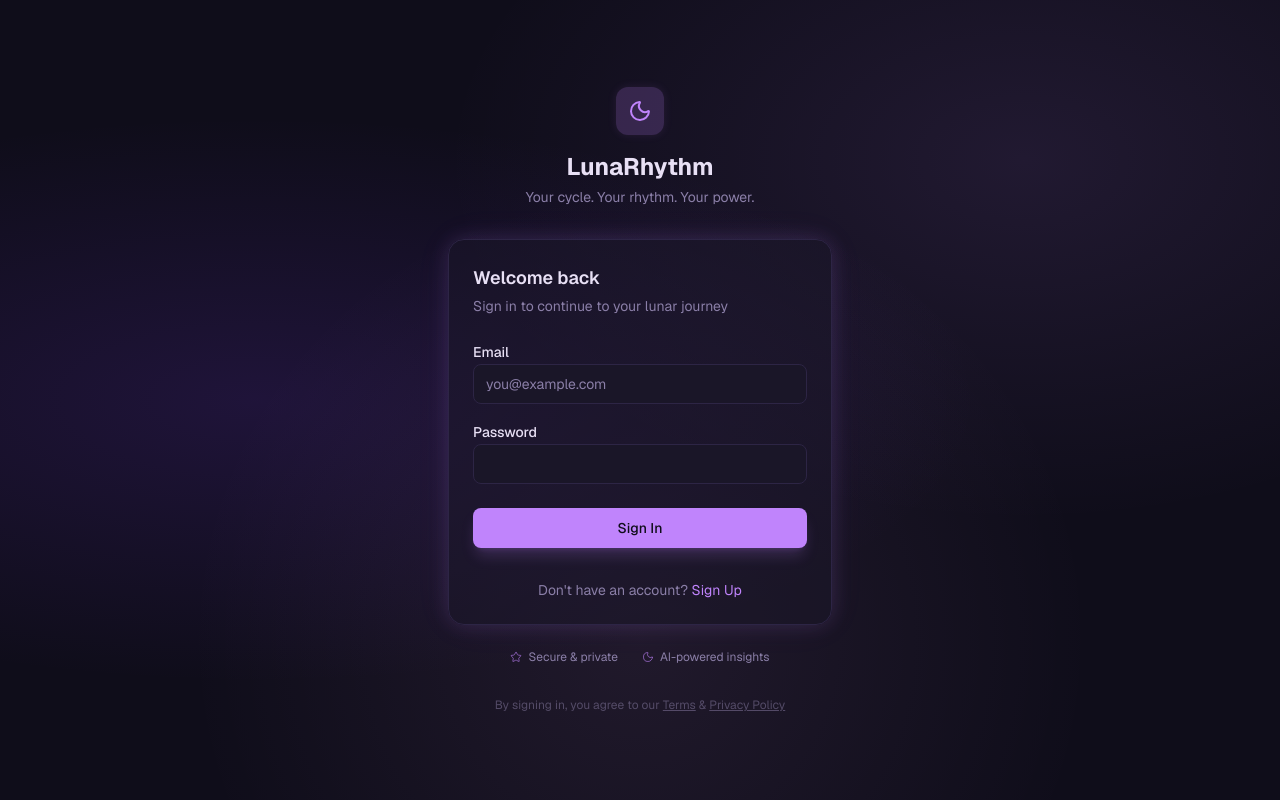
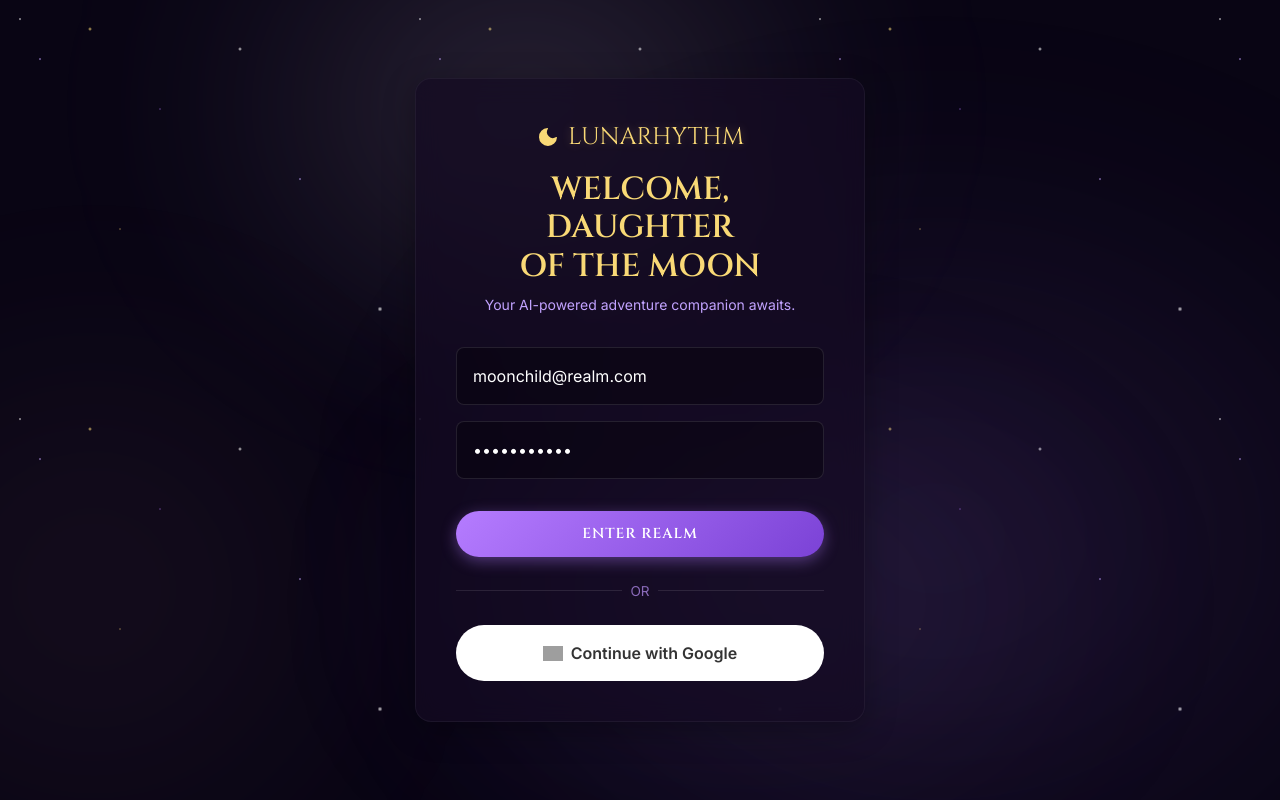
Before and after one commit to mjsreenidhi-netizen/lunaaipa, a Next.js app: page /login in a window 1280 px wide. Built offline with nearby package versions, Linux system fonts and the light colour scheme; grey boxes are pictures that could not be loaded.

Commit message:
style: exactly match login page UI to localhost vanilla js design

```diff
--- /dev/null
+++ b/src/app/login/login.css
@@ -0,0 +1,259 @@
+@import url('https://fonts.googleapis.com/css2?family=Cinzel:wght@400;600;700&family=Inter:wght@300;400;500;600&display=swap');
+
+.login-root {
+  --bg-dark: #090514;
+  --bg-panel: rgba(20, 10, 35, 0.7);
+  --bg-panel-hover: rgba(35, 18, 60, 0.8);
+  --text-primary: #f4ecff;
+  --text-secondary: #c2a3ff;
+  --text-muted: #8b6bba;
+  --accent-gold: #f9d976;
+  --accent-gold-glow: rgba(249, 217, 118, 0.3);
+  --accent-magic: #b57cff;
+  --accent-magic-glow: rgba(181, 124, 255, 0.4);
+  --border-radius: 16px;
+  --border-radius-sm: 8px;
+  --border-radius-pill: 50px;
+  --font-heading: 'Cinzel', serif;
+  --font-body: 'Inter', sans-serif;
+
+  background-color: var(--bg-dark);
+  color: var(--text-primary);
+  font-family: var(--font-body);
+  min-height: 100vh;
+  position: relative;
+  overflow-x: hidden;
+}
+
+.stars-bg {
+  position: fixed;
+  top: 0;
+  left: 0;
+  width: 100%;
+  height: 100%;
+  background-image:
+      radial-gradient(1.5px 1.5px at 20px 30px, #ffffff, rgba(0, 0, 0, 0)),
+      radial-gradient(1.5px 1.5px at 40px 70px, #c2a3ff, rgba(0, 0, 0, 0)),
+      radial-gradient(2px 2px at 90px 40px, #f9d976, rgba(0, 0, 0, 0)),
+      radial-gradient(1px 1px at 160px 120px, #b57cff, rgba(0, 0, 0, 0)),
+      radial-gradient(2px 2px at 240px 60px, #ffffff, rgba(0, 0, 0, 0)),
+      radial-gradient(1.5px 1.5px at 300px 190px, #c2a3ff, rgba(0, 0, 0, 0)),
+      radial-gradient(1px 1px at 120px 240px, #f9d976, rgba(0, 0, 0, 0)),
+      radial-gradient(2.5px 2.5px at 380px 320px, #ffffff, rgba(0, 0, 0, 0));
+  background-size: 400px 400px;
+  z-index: 0;
+  animation: stars-drift 100s linear infinite;
+  opacity: 0.85;
+}
+
+@keyframes stars-drift {
+  0% { transform: translateY(0); }
+  100% { transform: translateY(-200px); }
+}
+
+.gradient-orbs {
+  position: fixed;
+  top: 0;
+  left: 0;
+  width: 100%;
+  height: 100%;
+  z-index: 0;
+  overflow: hidden;
+  pointer-events: none;
+}
+
+.orb {
+  position: absolute;
+  border-radius: 50%;
+  filter: blur(120px);
+  opacity: 0.6;
+  animation: orb-float 25s ease-in-out infinite alternate;
+}
+
+.orb-1 {
+  top: -20%;
+  left: 10%;
+  width: 60vw;
+  height: 40vw;
+  background: radial-gradient(ellipse, rgba(235, 219, 255, 0.4) 0%, transparent 60%);
+}
+
+.orb-2 {
+  bottom: -10%;
+  right: -10%;
+  width: 80vw;
+  height: 60vw;
+  background: radial-gradient(ellipse, rgba(162, 114, 237, 0.25) 0%, transparent 70%);
+  animation-delay: -10s;
+}
+
+.orb-3 {
+  top: 30%;
+  left: -20%;
+  width: 50vw;
+  height: 50vw;
+  background: radial-gradient(circle, rgba(255, 179, 203, 0.15) 0%, transparent 60%);
+  animation-delay: -5s;
+}
+
+.orb-4 {
+  bottom: 5%;
+  left: 30%;
+  width: 60vw;
+  height: 30vw;
+  background: radial-gradient(ellipse, rgba(255, 255, 255, 0.1) 0%, rgba(132, 98, 208, 0.2) 40%, transparent 70%);
+  animation-delay: -15s;
+}
+
+@keyframes orb-float {
+  0% { transform: translate(0, 0) scale(1); }
+  50% { transform: translate(5%, 5%) scale(1.1); }
+  100% { transform: translate(-5%, 10%) scale(0.9); }
+}
+
+.glass-panel {
+  background: var(--bg-panel);
+  backdrop-filter: blur(12px);
+  -webkit-backdrop-filter: blur(12px);
+  border: 1px solid rgba(255, 255, 255, 0.05);
+  border-radius: var(--border-radius);
+  box-shadow: 0 8px 32px rgba(0, 0, 0, 0.3);
+  transition: all 0.3s ease;
+}
+
+.auth-container {
+  display: flex;
+  justify-content: center;
+  align-items: center;
+  min-height: 100vh;
+  position: relative;
+  z-index: 10;
+}
+
+.auth-card {
+  width: 100%;
+  max-width: 450px;
+  padding: 2.5rem;
+  text-align: center;
+}
+
+.logo-auth {
+  display: flex;
+  align-items: center;
+  justify-content: center;
+  gap: 0.5rem;
+  font-family: var(--font-heading);
+  font-size: 1.5rem;
+  color: var(--accent-gold);
+  text-shadow: 0 0 10px var(--accent-gold-glow);
+  margin-bottom: 1rem;
+}
+
+.auth-card h1 {
+  color: var(--accent-gold);
+  margin-bottom: 0.5rem;
+  font-size: 2rem;
+  font-family: var(--font-heading);
+  font-weight: 600;
+  line-height: 1.2;
+}
+
+.auth-subtitle {
+  color: var(--text-secondary);
+  margin-bottom: 2rem;
+  font-size: 14px;
+}
+
+.auth-form {
+  display: flex;
+  flex-direction: column;
+  gap: 1rem;
+}
+
+.auth-input {
+  width: 100%;
+  padding: 1rem;
+  background: rgba(0, 0, 0, 0.3) !important;
+  border: 1px solid rgba(255, 255, 255, 0.1) !important;
+  border-radius: var(--border-radius-sm) !important;
+  color: white !important;
+  font-family: var(--font-body) !important;
+  box-shadow: none !important;
+}
+
+.auth-input:focus {
+  outline: none !important;
+  border-color: var(--accent-magic) !important;
+}
+
+.btn-primary-auth {
+  background: linear-gradient(135deg, var(--accent-magic), #7b42d6);
+  color: white;
+  border: none;
+  padding: 0.75rem 1.5rem;
+  border-radius: var(--border-radius-pill);
+  font-family: var(--font-heading);
+  font-weight: 600;
+  letter-spacing: 1px;
+  cursor: pointer;
+  transition: all 0.3s ease;
+  box-shadow: 0 4px 15px var(--accent-magic-glow);
+  display: inline-flex;
+  align-items: center;
+  justify-content: center;
+  width: 100%;
+  margin-top: 1rem;
+  font-size: 0.9rem;
+  text-transform: uppercase;
+}
+
+.btn-primary-auth:hover {
+  transform: translateY(-2px);
+  box-shadow: 0 6px 20px var(--accent-magic-glow);
+  background: linear-gradient(135deg, #c79eff, var(--accent-magic));
+}
+
+.google-btn-auth {
+  background: white;
+  color: #333;
+  width: 100%;
+  padding: 1rem;
+  border-radius: var(--border-radius-pill);
+  border: none;
+  font-weight: 600;
+  display: flex;
+  align-items: center;
+  justify-content: center;
+  gap: 0.5rem;
+  cursor: pointer;
+  margin-top: 1rem;
+  transition: all 0.3s ease;
+  font-family: var(--font-body);
+}
+
+.google-btn-auth:hover {
+  background: #f1f1f1;
+}
+
+.divider-auth {
+  display: flex;
+  align-items: center;
+  text-align: center;
+  margin: 1.5rem 0;
+  color: var(--text-muted);
+  font-size: 0.85rem;
+}
+
+.divider-auth::before,
+.divider-auth::after {
+  content: '';
+  flex: 1;
+  border-bottom: 1px solid rgba(255, 255, 255, 0.1);
+}
+
+.divider-auth::before {
+  margin-right: 0.5rem;
+}
+.divider-auth::after {
+  margin-left: 0.5rem;
+}
--- a/src/app/login/page.tsx
+++ b/src/app/login/page.tsx
@@ -1,6 +1,6 @@
-import { Moon, Star } from "lucide-react";
+import { Moon } from "lucide-react";
 import { EmailSignInForm } from "@/components/auth/EmailSignInForm";
-import Link from "next/link";
+import "./login.css";
 
 export const metadata = {
   title: "Sign In — LunaRhythm",
@@ -8,57 +8,28 @@ export const metadata = {
 
 export default function LoginPage() {
   return (
-    <main className="luna-bg-gradient min-h-screen flex items-center justify-center p-4">
-      <div className="w-full max-w-sm fade-in">
-        <div className="text-center mb-8 space-y-4">
-          <Link href="/" className="inline-flex items-center gap-2 group">
-            <div className="flex items-center justify-center w-12 h-12 rounded-xl bg-luna-accent/20 luna-glow-sm group-hover:bg-luna-accent/30 transition-colors">
-              <Moon className="h-6 w-6 text-luna-accent" />
-            </div>
-          </Link>
-          <div>
-            <h1 className="text-2xl font-bold text-luna-text">LunaRhythm</h1>
-            <p className="text-luna-muted text-sm mt-1">
-              Your cycle. Your rhythm. Your power.
-            </p>
-          </div>
+    <div className="login-root">
+      {/* Background Elements */}
+      <div className="stars-bg"></div>
+      <div className="gradient-orbs">
+          <div className="orb orb-1"></div>
+          <div className="orb orb-2"></div>
+          <div className="orb orb-3"></div>
+          <div className="orb orb-4"></div>
       </div>
 
-        <div className="rounded-2xl border border-luna-border bg-luna-surface/50 backdrop-blur-sm p-6 space-y-6 luna-glow">
-          <div className="space-y-1">
-            <h2 className="text-lg font-semibold text-luna-text">
-              Welcome back
-            </h2>
-            <p className="text-sm text-luna-muted">
-              Sign in to continue to your lunar journey
-            </p>
+      <div className="auth-container">
+          <div className="glass-panel auth-card">
+              <div className="logo-auth">
+                  <Moon className="h-6 w-6" fill="currentColor" strokeWidth={0} />
+                  <span>LUNARHYTHM</span>
               </div>
+              <h1>WELCOME, DAUGHTER<br/>OF THE MOON</h1>
+              <p className="auth-subtitle">Your AI-powered adventure companion awaits.</p>
 
               <EmailSignInForm />
           </div>
-
-        <div className="mt-6 flex items-center justify-center gap-6 text-xs text-luna-muted">
-          <div className="flex items-center gap-1.5">
-            <Star className="h-3 w-3 text-luna-accent/60" />
-            <span>Secure & private</span>
-          </div>
-          <div className="flex items-center gap-1.5">
-            <Moon className="h-3 w-3 text-luna-accent/60" />
-            <span>AI-powered insights</span>
       </div>
     </div>
-
-        <p className="text-center text-xs text-luna-muted/50 mt-8">
-          By signing in, you agree to our{" "}
-          <span className="underline cursor-pointer hover:text-luna-muted">
-            Terms
-          </span>{" "}
-          &{" "}
-          <span className="underline cursor-pointer hover:text-luna-muted">
-            Privacy Policy
-          </span>
-        </p>
-      </div>
-    </main>
   );
 }
--- a/src/components/auth/EmailSignInForm.tsx
+++ b/src/components/auth/EmailSignInForm.tsx
@@ -1,45 +1,27 @@
 "use client";
 
 import { useState } from "react";
-import { Button } from "@/components/ui/button";
-import { Input } from "@/components/ui/input";
-import { Label } from "@/components/ui/label";
 import { createClient } from "@/lib/supabase/client";
 
 export function EmailSignInForm() {
-  const [email, setEmail] = useState("");
-  const [password, setPassword] = useState("");
+  const [email, setEmail] = useState("moonchild@realm.com");
+  const [password, setPassword] = useState("password123");
   const [isLoading, setIsLoading] = useState(false);
-  const [isSignUp, setIsSignUp] = useState(false);
   const [error, setError] = useState<string | null>(null);
-  const [successMsg, setSuccessMsg] = useState<string | null>(null);
 
   async function handleEmailAuth(e: React.FormEvent) {
     e.preventDefault();
     setIsLoading(true);
     setError(null);
-    setSuccessMsg(null);
     const supabase = createClient();
 
     try {
-      if (isSignUp) {
-        const { error: signUpError } = await supabase.auth.signUp({
-          email,
-          password,
-          options: {
-            emailRedirectTo: `${window.location.origin}/auth/callback`,
-          },
-        });
-        if (signUpError) throw signUpError;
-        setSuccessMsg("Check your email for the confirmation link!");
-      } else {
       const { error: signInError } = await supabase.auth.signInWithPassword({
         email,
         password,
       });
       if (signInError) throw signInError;
       window.location.href = "/dashboard";
-      }
     } catch (err: any) {
       setError(err.message);
     } finally {
@@ -47,55 +29,63 @@ export function EmailSignInForm() {
     }
   }
 
+  async function handleGoogleSignIn() {
+    setIsLoading(true);
+    const supabase = createClient();
+
+    const { error } = await supabase.auth.signInWithOAuth({
+      provider: "google",
+      options: {
+        redirectTo: `${window.location.origin}/auth/callback`,
+        queryParams: {
+          access_type: "offline",
+          prompt: "consent",
+        },
+      },
+    });
+
+    if (error) {
+      console.error("Google sign-in error:", error);
+      setIsLoading(false);
+    }
+  }
+
   return (
-    <form onSubmit={handleEmailAuth} className="space-y-4">
-      {error && <div className="text-red-400 text-sm p-3 border border-red-400/20 bg-red-400/10 rounded-lg">{error}</div>}
-      {successMsg && <div className="text-green-400 text-sm p-3 border border-green-400/20 bg-green-400/10 rounded-lg">{successMsg}</div>}
+    <>
+      <form onSubmit={handleEmailAuth} className="auth-form">
+        {error && <div style={{ color: "#e57373", fontSize: "0.85rem", marginBottom: "0.5rem" }}>{error}</div>}
 
-      <div className="space-y-2 text-left">
-        <Label htmlFor="email" className="text-luna-text">Email</Label>
-        <Input
+        <input
           id="email"
           type="email"
           value={email}
           onChange={(e) => setEmail(e.target.value)}
           required
-          placeholder="you@example.com"
-          className="bg-luna-surface border-luna-border text-luna-text"
+          className="auth-input"
+          placeholder="Email Address"
         />
-      </div>
 
-      <div className="space-y-2 text-left">
-        <Label htmlFor="password" className="text-luna-text">Password</Label>
-        <Input
+        <input
           id="password"
           type="password"
           value={password}
           onChange={(e) => setPassword(e.target.value)}
           required
-          className="bg-luna-surface border-luna-border text-luna-text"
+          className="auth-input"
+          placeholder="Password"
         />
-      </div>
 
-      <Button type="submit" className="w-full mt-2" disabled={isLoading}>
-        {isLoading ? (
-          <div className="flex items-center gap-2">
-            <div className="h-4 w-4 animate-spin rounded-full border-2 border-luna-bg border-t-transparent" />
-            <span>Please wait...</span>
-          </div>
-        ) : isSignUp ? "Sign Up" : "Sign In"}
-      </Button>
+        <button type="submit" className="btn-primary-auth" disabled={isLoading}>
+          {isLoading ? "PLEASE WAIT..." : "ENTER REALM"}
+        </button>
+      </form>
 
-      <div className="text-center text-sm text-luna-muted mt-4">
-        {isSignUp ? "Already have an account? " : "Don't have an account? "}
-        <button
-          type="button"
-          onClick={() => setIsSignUp(!isSignUp)}
-          className="text-luna-accent hover:underline focus:outline-none"
-        >
-          {isSignUp ? "Sign In" : "Sign Up"}
+      <div className="divider-auth">OR</div>
+
+      <button type="button" className="google-btn-auth" onClick={handleGoogleSignIn} disabled={isLoading}>
+        <img src="https://upload.wikimedia.org/wikipedia/commons/5/53/Google_%22G%22_Logo.svg" alt="Google" width="20" />
+        Continue with Google
       </button>
-      </div>
-    </form>
+    </>
   );
 }
```
Lines whose indentation alone changed are shown as unchanged.
